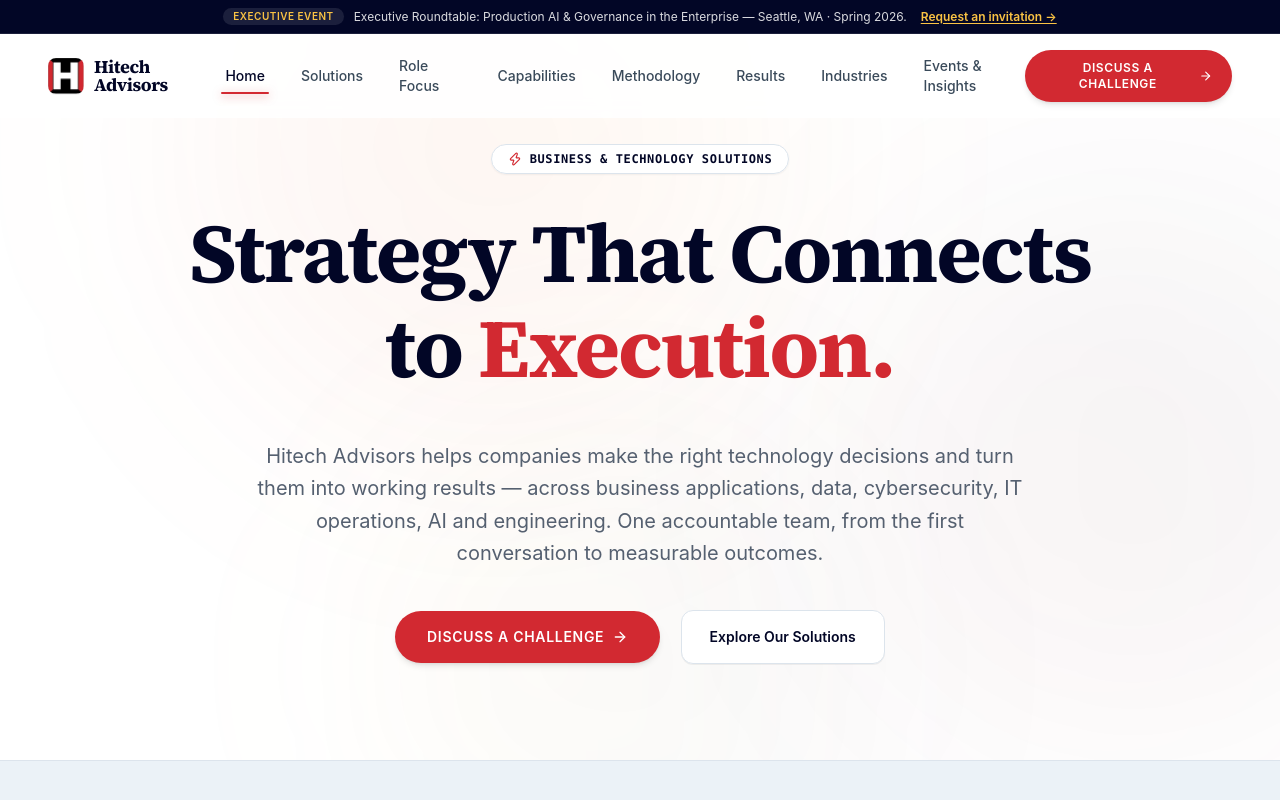
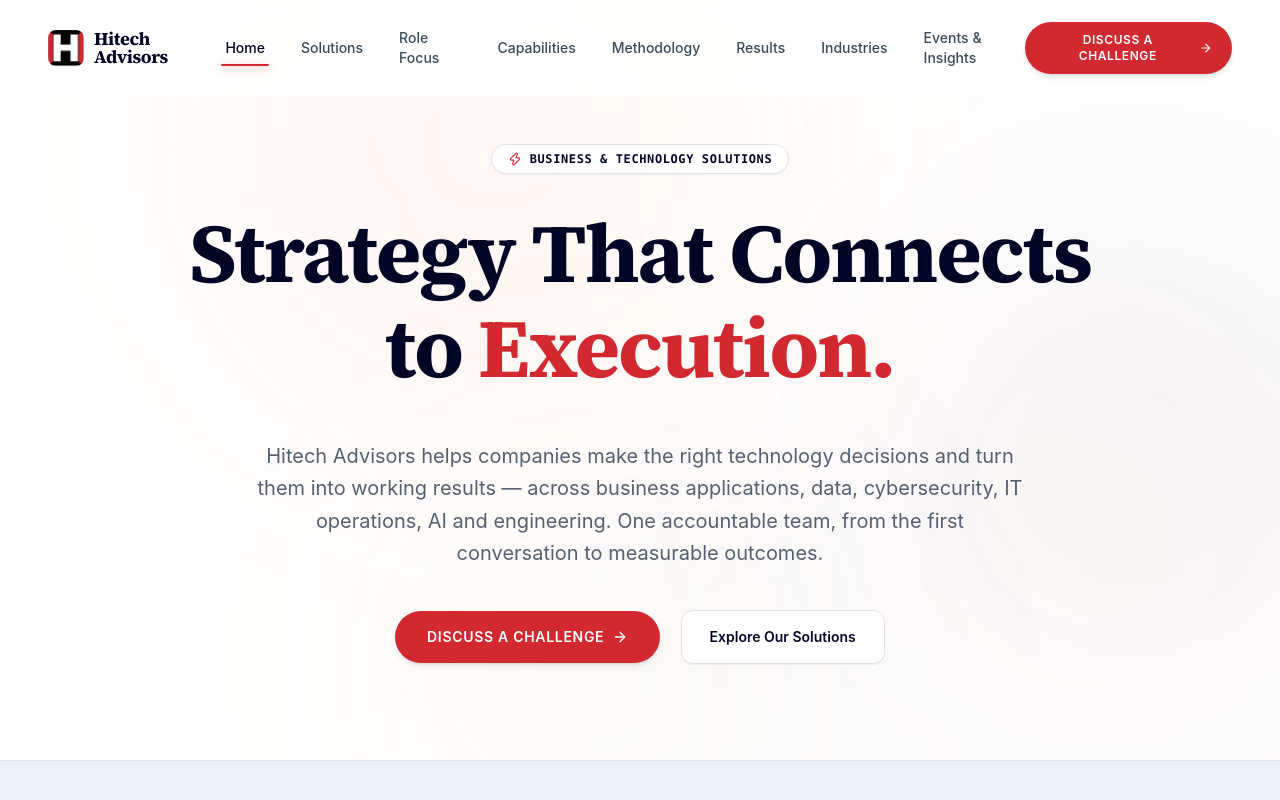
Before and after one commit to mithrakhanth5/httpshitechadvisors, a React (Vite) app: page / in a window 1280 px wide. Shown: the top 800 px of the page. Built offline with nearby package versions, Linux system fonts and the light colour scheme.

Commit message:
fix: remove top announcement bar from navbar

```diff
--- a/src/components/layout/Navbar.tsx
+++ b/src/components/layout/Navbar.tsx
@@ -55,8 +55,8 @@ export const Navbar: React.FC<NavbarProps> = ({ onOpenDiscuss }) => {
       ref={navRef}
       className={`fixed top-0 left-0 right-0 z-40 transition-all duration-300 ${
         isScrolled
-          ? 'bg-white/92 backdrop-blur-md shadow-sm border-b border-[#DCE4EC]'
-          : 'bg-white/85 backdrop-blur-sm'
+          ? 'bg-white/92 backdrop-blur-md shadow-sm border-b border-[#DCE4EC] py-3.5'
+          : 'bg-white/85 backdrop-blur-sm py-5'
       }`}
     >
       {/* Interactive Global Scroll Reading Progress Bar */}
@@ -67,27 +67,7 @@ export const Navbar: React.FC<NavbarProps> = ({ onOpenDiscuss }) => {
         />
       </div>
 
-      {/* Top Announcement Bar per Section 8.1 (Only when event is upcoming) */}
-      {!isScrolled && (
-        <div className="w-full bg-[#020626] text-white text-xs py-2 px-6 border-b border-white/10 hidden md:flex items-center justify-between transition-all duration-300">
-          <div className="flex items-center gap-2.5 mx-auto">
-            <span className="font-semibold text-[#FAC344] uppercase tracking-wider text-[10px] bg-white/10 px-2.5 py-0.5 rounded-full">
-              Executive Event
-            </span>
-            <span className="text-white/85">
-              Executive Roundtable: Production AI &amp; Governance in the Enterprise &mdash; Seattle, WA &middot; Spring 2026.
-            </span>
-            <button
-              onClick={onOpenDiscuss}
-              className="text-[#FAC344] hover:text-white font-semibold underline underline-offset-2 ml-1 cursor-pointer transition-colors"
-            >
-              Request an invitation &rarr;
-            </button>
-          </div>
-        </div>
-      )}
-
-      <div className="w-full px-6 sm:px-10 lg:px-12 flex items-center justify-between py-3.5">
+      <div className="w-full px-6 sm:px-10 lg:px-12 flex items-center justify-between">
         {/* Brand Logo Monogram */}
         <Link
           to="/"
```
